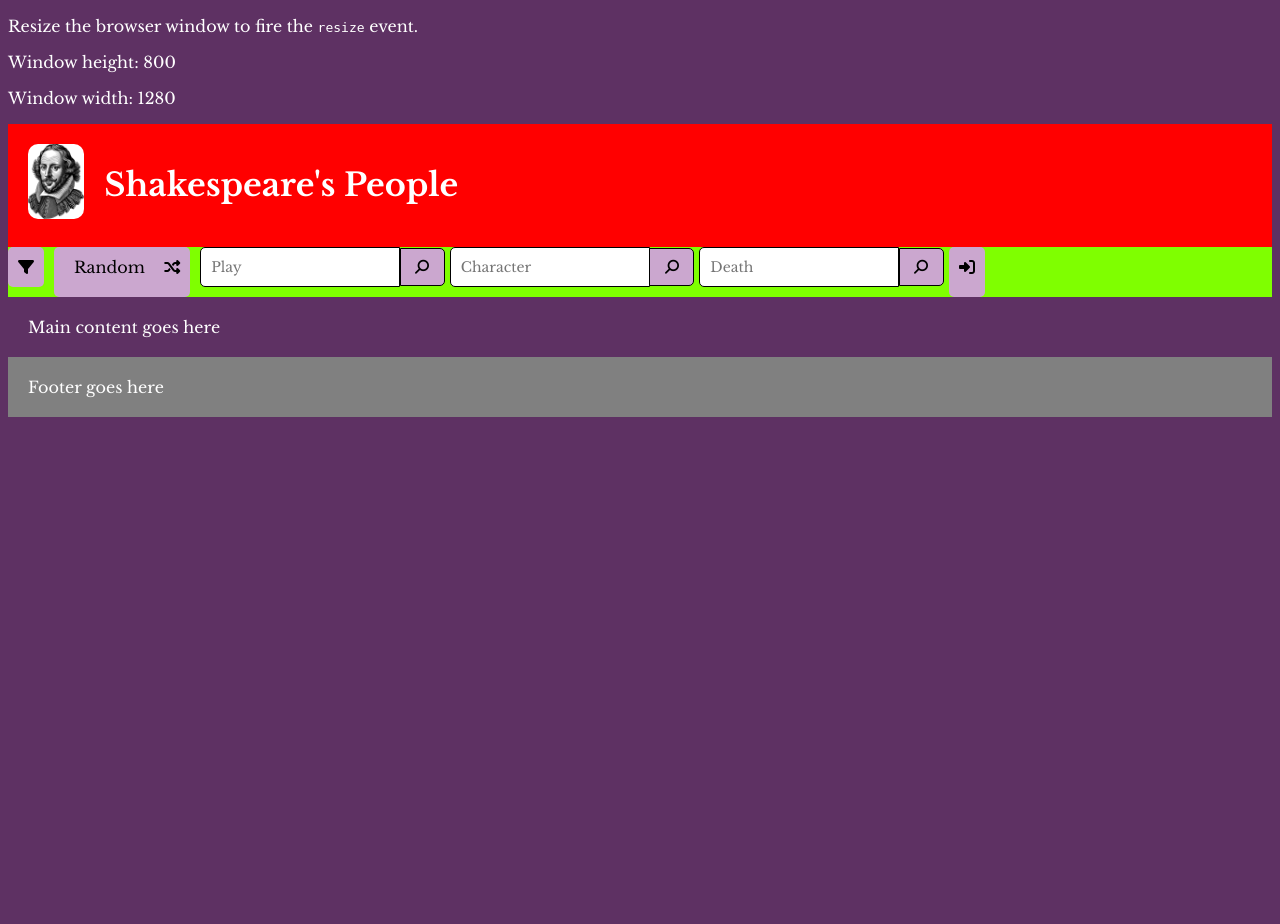
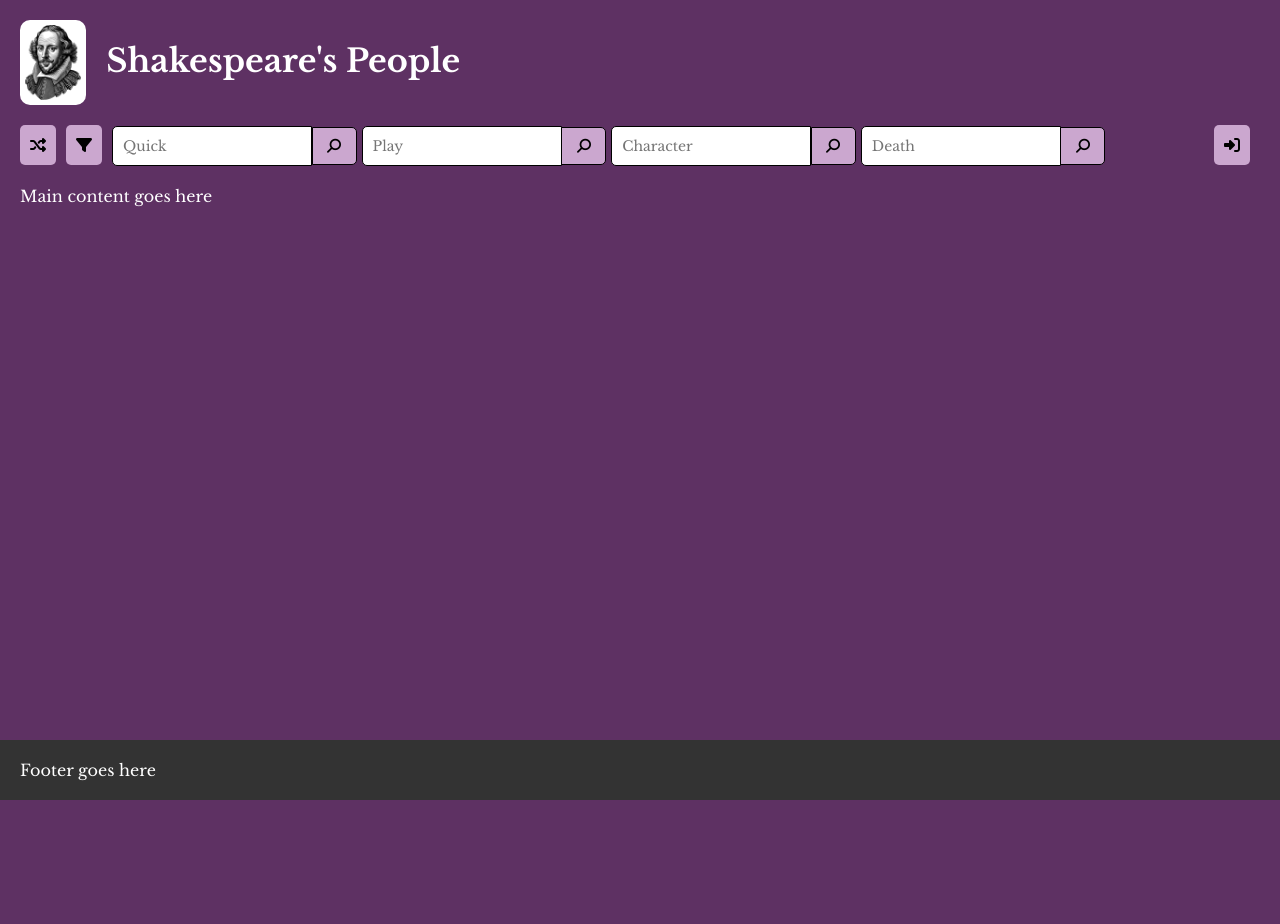
Before and after one commit to J-Gottschalk-NZ/2025_Shakespeare_DB, a PHP site: page / in a window 1280 px wide. After the commit the page ends 800 px from the top, so only its background shows below. Run offline with PHP 8.4, Linux system fonts and the light colour scheme; some libraries are stand-ins or nearby versions; some web fonts are replaced.

Commit message:
Working navigation (structure only)

```diff
--- a/css/sand_style.css
+++ b/css/sand_style.css
@@ -3,10 +3,10 @@
 @import url('https://fonts.googleapis.com/css2?family=IM+Fell+English:ital@0;1&family=Libre+Baskerville:ital,wght@0,400;0,700;1,400&display=swap');
 
 html, body{
-/* margin: auto; */
-/* padding: 0; */
+margin: auto;
+padding: 0;
 height: 100%;   /* makes footer stick to bottom */
-/* margin: 0; */
+margin: 0;
 
 background-color: #5e3163;  /* deep purple */
 color: #ffffff;
@@ -19,12 +19,16 @@ font-family: "Libre Baskerville", serif;
 /* Grid set up */
 .wrapper {
   min-height: 100%;
+  display: grid;
+
+  grid-template-columns: auto auto;
+  grid-template-rows: auto auto 1fr auto;
 
   grid-template-areas:
-  "logo-banner"
-  "nav"
-  "main"
-  "footer"
+  "logo-banner logo-banner "
+  "nav log-in-out"
+  "main main"
+  "footer footer"
 }
 
 .common{
@@ -33,18 +37,28 @@ font-family: "Libre Baskerville", serif;
 
 .logo-banner {
   grid-area: logo-banner;
-  background-color: red;
+  /* background-color: red; */
   display: flex;
   align-content: flex-start;
 }
 
 nav {
   grid-area: nav;
-  background-color: chartreuse;
+  /* background-color: #3f44a3; */
   display: flex;
   align-content: flex-start;
   align-items: baseline;
+  padding-left: 20px;
+}
 
+
+.log-in-out{
+  grid-area: log-in-out;
+  /* background-color: #cba7cf; */
+  display: flex;
+  justify-content: flex-end;
+  margin-right: 20px;
+  align-items: baseline;
 }
 
 main{
@@ -53,7 +67,7 @@ main{
 
 footer{
   grid-area: footer;
-  background-color: grey;
+  background-color: #333;
 }
 
 
@@ -62,13 +76,13 @@ footer{
     border-radius: 10px;
     background-color: white;
     margin-right: 20px;
+    padding: 5px;
 
 }
 
 /* Navigation Styling */
 a.nav-button{
     border-radius: 5px;
-    /* font-size: 150%; */
     text-decoration: none;
     margin-right: 10px;
     padding: 10px;
@@ -92,44 +106,50 @@ a.nav-button:hover {
 
 .hamburger {
   display: none;
-  padding: 20px;
+  /* padding: 20px; */
   color: #000;
+  border-radius: 5px;
 }
 
 nav {
   display: flex;
   flex-direction: row;
   align-content: start;
+  justify-content: flex-start;
 }
 
 .nav-items {
   display: flex;
-  /* padding: 20px; */
   color: #000;
-}
+  overflow: visible;
+  height: 40px;
 
-.nav-items span{
-  padding: 10px;
 }
 
 
-@media screen and (max-width: 820px) {
+@media screen and (max-width: 1180px) {
 
   .nav-items {
     display: none;
     flex-direction: column;
     background-color: #cba7cf;
+    padding: 10px;
+    border-radius: 5px;
+    height: auto;
   }
 
   .nav-items.show {
   display: flex;
   align-content: flex-start;
+  justify-content: flex-start;
 }
+
 
   .hamburger {
     display: inline-block;
     background-color: #cba7cf;
     padding: 10px;
+    margin-right: 10px;
   }
 
 
--- a/index.php
+++ b/index.php
@@ -12,7 +12,7 @@
     <!-- Link to make font Awesome work -->
     <script src="https://kit.fontawesome.com/37c3bd2981.js" crossorigin="anonymous"></script>
 
-    <link rel="stylesheet" type="text/css" href="css/sand_style.css" />
+    <link rel="stylesheet" type="text/css" href="css/sand_style.css">
     <link rel="stylesheet" href="css/side_panel.css">
     <link rel="stylesheet" href="css/forms.css">
 
@@ -23,8 +23,6 @@
   </head>
   <body>
 
-  <!-- Temporary code to see screen width for media queries. -->
-  <?php include('screen_size.php');?>
 
   <div class="wrapper">
 
@@ -38,23 +36,32 @@
 
     <nav>
 
+     <a href="#" class='nav-button' title="Displays five random characters"><i class="fa-solid fa-shuffle"></i></a>
+
+
       <?php include("filter-box.php"); ?>
-      <div class="filter">
 
         <!-- Filter button - uses Javascript... -->
 
-        <a href="#" class="nav-button" onclick="openNav()">
+        <a href="#" class="nav-button" title="Filter results based play, role etc" onclick="openNav()">
         <i class="fa-solid fa-filter"></i></a>
 
-    </div>
-
       <div class="hamburger">
-      <i class="fa-solid fa-bars" onclick="changeIcon(this)"></i>
+      <i class="fa-solid fa-search" onclick="changeIcon(this)"></i>
       </div>
 
       <div class="nav-items">
 
-          <a href="#" class='nav-button'><span>Random&nbsp;&nbsp;</span><i class="fa-solid fa-shuffle"></i></a>
+        <!-- Quick Search -->
+        <form class="key-search" method="post" action="index.php?page=#" enctype="multipart/form-data">
+
+            <input class="search quicksearch" type="text" name="quick_search_term" value="" required placeholder="Quick">
+
+            <button type="submit" class="submit" name="quick_search">
+            <i class="fa-solid fa-magnifying-glass fa-flip-horizontal"></i>
+            </button>
+
+        </form>     <!-- / quick search -->
 
          <!-- Play Search -->
         <form class="key-search" method="post" action="index.php?page=#" enctype="multipart/form-data">
@@ -89,13 +96,18 @@
 
         </form>     <!-- / character search -->
 
-        <!-- Log in / logout button -->
-        <a class="nav-button" href="#"><i class="fa-solid fa-right-to-bracket"></i></a>
-
 
     </div>    <!-- /  nav items -->
 
+
     </nav>
+
+    <div class="log-in-out">
+            <!-- Log in / logout button -->
+            <a class="nav-button" href="#"><i class="fa-solid fa-right-to-bracket"></i></a>
+
+
+    </div>  <!-- / log-in-out -->
 
     <main class="common">
         Main content goes here
```
